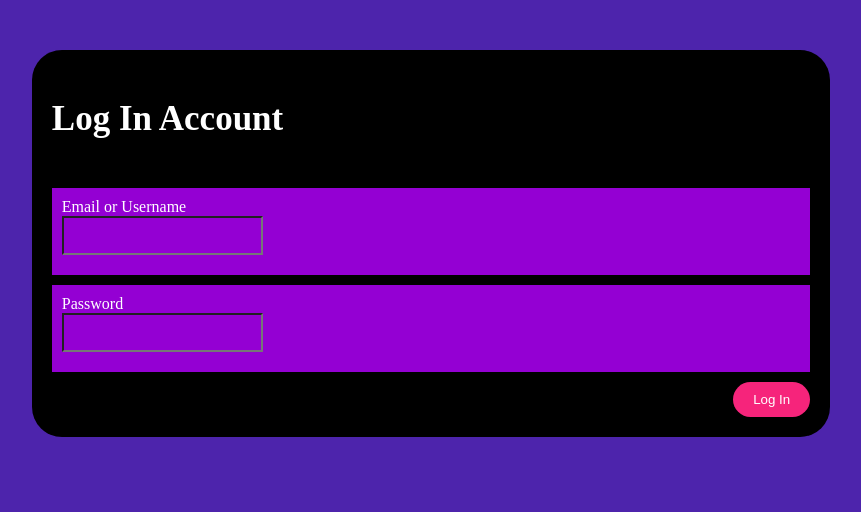
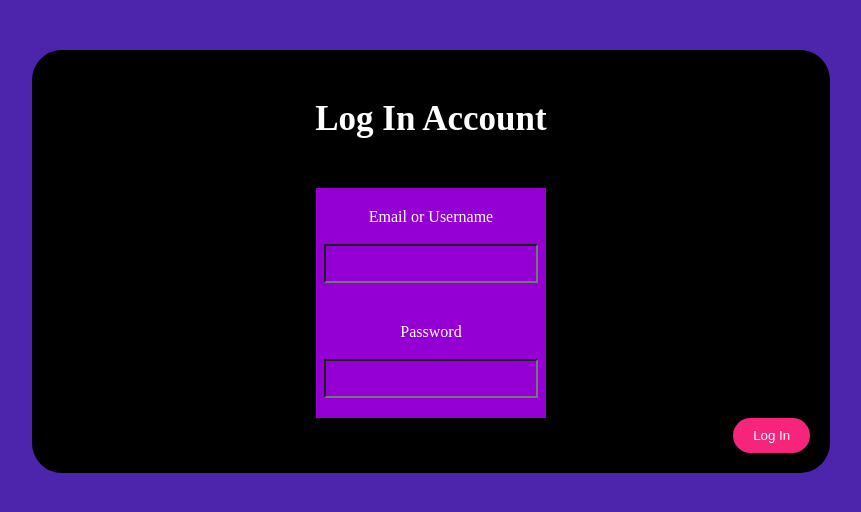
Before and after one commit to BrevinQ42/laban.gg, a Django app: page /log_in/ in a window 1280 px wide. Shown: the top 512 px of the page, without its empty margins (209-1070 px from the left). Run offline with Django 3.2, Linux system fonts and the light colour scheme.

Commit message:
Improved page design

```diff
--- a/labanGG/log_in/templates/log_in/log_in.html
+++ b/labanGG/log_in/templates/log_in/log_in.html
@@ -19,8 +19,22 @@
         }
         .purple-box {
             background-color: #9400D3;
+            display: grid;
+            place-items: center;
+            padding: 20px;
+            margin: 0 auto;
+            align-items: center;
+            justify-content: center;
+            width: 25%;
+            color: white;
+        }
+        .purple-box-input {
+            background-color: #9400D3;
             padding: 10px;
-            margin-bottom: 10px;
+            align-items: center;
+            justify-content: center;
+            text-align: center;
+            width: 100%;
             color: white;
         }
         .pink-button {
@@ -40,57 +54,11 @@
         .header-row {
             display: flex;
             align-items: center;
-            justify-content: space-between;
+            justify-content: center;
             margin-bottom: 20px;
         }
         h2 {
             font-size: 35px;
-        }
-        .upload-container {
-            display: flex;
-            align-items: center;
-        }
-        .upload-box {
-            background-color: #B3B3B3;
-            padding: 5px 10px;
-            border-radius: 10px;
-            margin-right: 10px;
-        }
-        .upload-text {
-            color: white;
-        }
-        .upload-button {
-            background-color: #B3B3B3;
-            color: white;
-            border: none;
-            padding: 10px 20px;
-            border-radius: 10px;
-            cursor: pointer;
-        }
-
-
-        /* Styling for the option buttons */
-        .option-button {
-            cursor: pointer;
-            padding: 5px 10px;
-            margin-right: 10px;
-            border: 1px solid #ccc;
-            border-radius: 4px;
-        }
-
-        /* Styling for the active option button */
-        .option-button.active {
-            background-color: #ddd;
-        }
-
-          /* Styling for the forms */
-        .form-container {
-            display: none; /* Hide forms by default */
-        }
-
-        /* Styling for the active form */
-        .form-container.active {
-            display: block; /* Show active form */
         }
     </style>
 </head>
@@ -105,11 +73,11 @@
             {% csrf_token %}
                 <div class="purple-box">
                     <label for="email_username">Email or Username</label><br>
-                    <input type="text" name="email_username" id="email_username" class="purple-box" required="True">
+                    <input type="text" name="email_username" id="email_username" class="purple-box-input" required="True">
                 </div>
                 <div class="purple-box">
                     <label for="password">Password</label><br>
-                    <input type="text" name="password" id="password" class="purple-box" required="True">
+                    <input type="text" name="password" id="password" class="purple-box-input" required="True">
                 </div>
                 {% block content %}
                     {{ form.non_field_errors }}
```
